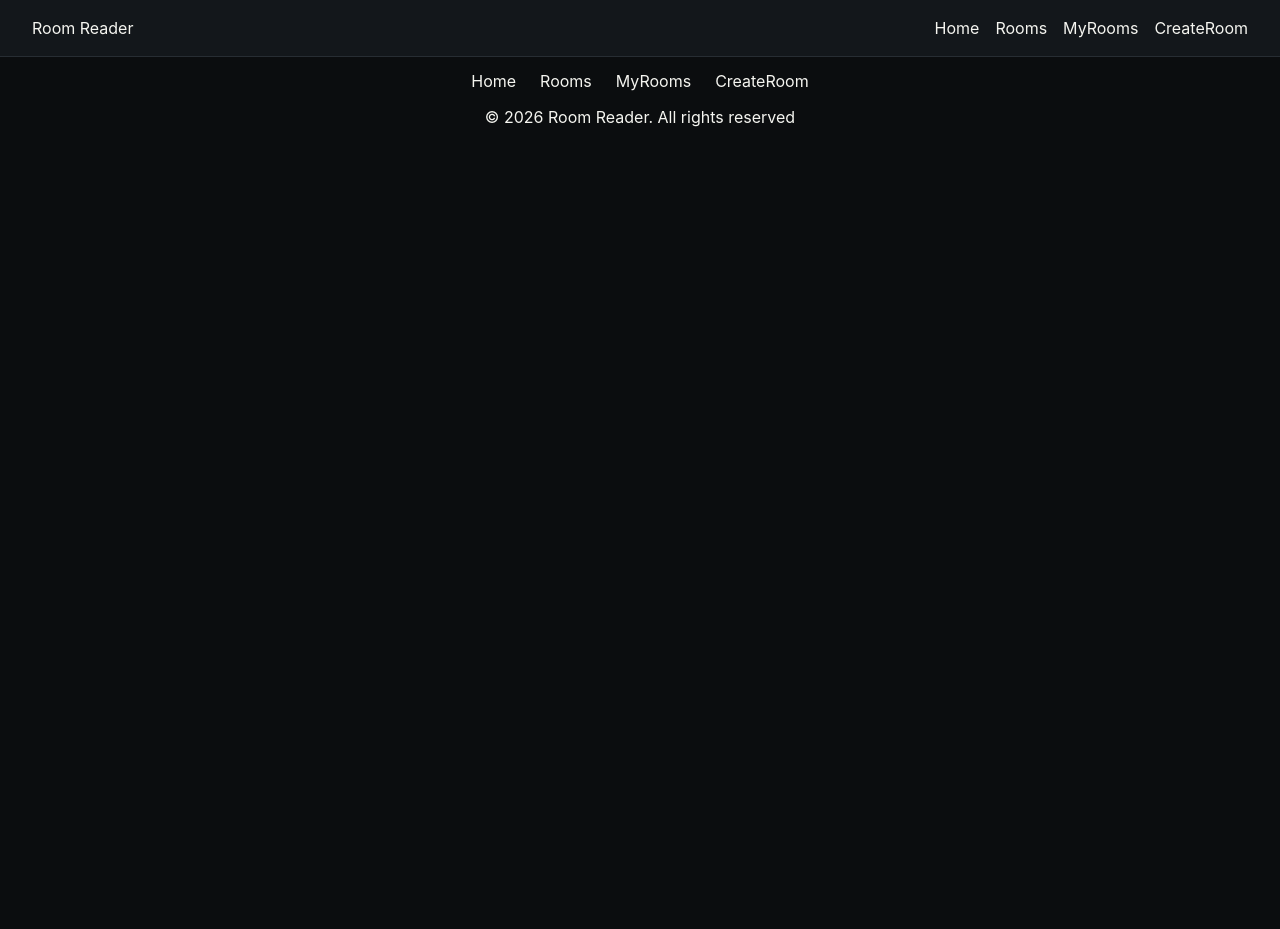
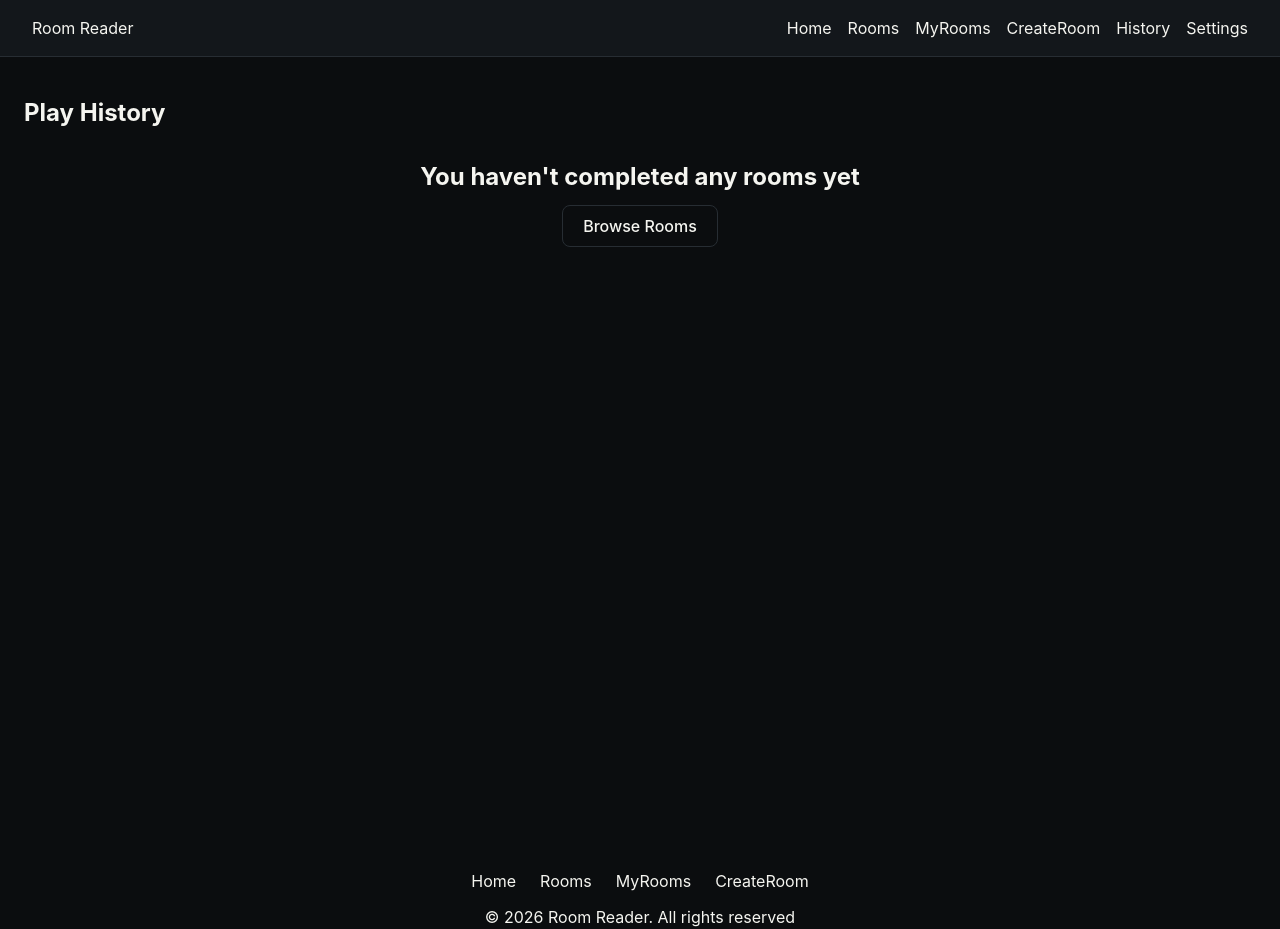
Before and after one commit to gouravasija16/room-reader, a React (Vite) app: page /history in a window 1280 px wide. Before the commit the page ends 800 px from the top, so only its background shows below. Built offline with nearby package versions, Linux system fonts and the light colour scheme.

Commit message:
added history and settings page

```diff
--- a/src/App.jsx
+++ b/src/App.jsx
@@ -12,7 +12,8 @@ import RoomEditor from "./components/pages/RoomEditor.jsx"
 import RoomSettingsOverview from "./components/pages/RoomSettingsOverview.jsx"
 import PuzzleEditor from "./components/pages/PuzzleEditor.jsx"
 import Preview from "./components/pages/Preview.jsx"
-
+import Settings from "./components/settings/Settings.jsx"
+import History from "./components/history/History.jsx"
 function App() {
   return (
     <div className="bg-background text-text">
@@ -30,8 +31,9 @@ function App() {
         <Route index element={<RoomSettingsOverview />} />
         <Route path="puzzles/:puzzleId" element={<PuzzleEditor/>} />
         <Route path="preview" element={<Preview/>} />
-        <Route/>
         </Route>
+        <Route path="/history" element={<History/>}/>
+        <Route path="/settings" element={<Settings />}/>
       </Routes>
       </div>
       <Footer/>
--- /dev/null
+++ b/src/components/history/History.jsx
@@ -0,0 +1,33 @@
+import { Link } from "react-router-dom"
+import { sampleRooms } from "../../data/sampleRooms"
+import useLocalStorage from "../shared/useLocalStorage"
+import formatTime from "../../utils/formatTime"
+export default function History(){
+    const [myRooms]=useLocalStorage('my-rooms',[])
+    const allRooms=[...sampleRooms,...myRooms]
+    const playedRooms= allRooms.map(room=>({
+        ...room,
+        bestTime:JSON.parse(localStorage.getItem(`best-time-${room.id}`)|| 'null')
+    }))
+    .filter(room=>room.bestTime !==null)
+    return(
+        <section className="min-h-screen px-6 py-10">
+        <h2 className="text-2xl text-text font-bold mb-5">Play History</h2>
+        {playedRooms.length ? (
+            <div className="flex flex-col gap-4">
+                {playedRooms.map(room => (
+                    <div key={room.id} className= "flex flex-col gap-4 bg-elevated border border-border rounded-lg px-6 py-5 ">
+                    <h2 className="text-xl font-semibold text-text capitalize">{room.title}</h2>
+                    <p className="text-sm text-muted mt-1">Best time : {formatTime(room.bestTime)}</p>
+                    </div>
+                ))}
+            </div>
+        ) : (
+            <div className="flex flex-col gap-3 justify-center items-center my-auto py-3">
+                <h2 className="text-2xl text-text font-bold">You haven't completed any rooms yet</h2>
+                <Link to="/rooms" className="border border-border text-text px-5 py-2 rounded-lg font-medium hover:border-accent transition"> Browse Rooms</Link>
+            </div>
+        )}
+         </section>
+        )
+}
--- a/src/components/layout/Navbar.jsx
+++ b/src/components/layout/Navbar.jsx
@@ -8,6 +8,8 @@ export default function Navbar(){
               <Link to="/rooms" className="hover:text-accent">Rooms</Link>
               <Link to="/myrooms" className="hover:text-accent">MyRooms</Link>
               <Link to="/create" className="hover:text-accent">CreateRoom</Link>
+              <Link to="/history" className="hover:text-accent">History</Link>
+              <Link to="/settings" className="hover:text-accent">Settings</Link>
             </div>
         </nav>
     )
--- a/src/components/pages/Gameplay.jsx
+++ b/src/components/pages/Gameplay.jsx
@@ -3,10 +3,13 @@ import { sampleRooms } from "../../data/sampleRooms"
 import { useEffect, useState } from "react"
 import Button from "../shared/Button"
 import useTimer from "../shared/useTimer"
+import useLocalStorage from "../shared/useLocalStorage"
 export default function Gameplay() {
   const navigate = useNavigate()
   const { roomId } = useParams()
-  const room = sampleRooms.find((sampleRoom) => sampleRoom.id === roomId)
+  const [myRooms]=useLocalStorage('my-rooms',[])
+  const allRooms=[...sampleRooms,...myRooms]
+  const room = allRooms.find(r => r.id === roomId)
   const [currentIndex, setCurrentIndex] = useState(0)
   const [answer, setAnswer] = useState("")
   const [feedback, setfeedback] = useState("")
--- a/src/components/pages/MyRooms.jsx
+++ b/src/components/pages/MyRooms.jsx
@@ -19,7 +19,7 @@ export default function MyRooms(){
             {myRooms.length === 0 ?
                 <>
                     <div className="flex flex-col gap-3 justify-center items-center my-auto py-3 ">
-                        <p className="text-2xl text-text font-bold">No rooms yet- Create your first rooms</p>
+                        <p className="text-2xl text-text font-bold">No rooms yet — Create your first rooms</p>
                         <Link to="/create" className="text-lg border border-border rounded-2xl  text-accent inline-block w-48 mx-auto text-center ">Create your Room</Link>
                     </div>
                 </>
--- a/src/components/pages/RoomDetails.jsx
+++ b/src/components/pages/RoomDetails.jsx
@@ -1,11 +1,15 @@
-import { Link, useParams } from "react-router-dom"
+import { useParams,useNavigate } from "react-router-dom"
 import { sampleRooms } from "../../data/sampleRooms"
 import DifficultyBadge from "../shared/DifficultyBadge"
 import useLocalStorage from "../shared/useLocalStorage"
 import formatTime from "../../utils/formatTime"
+import Button from "../shared/Button"
 export default function RoomDetails() {
+    const navigate=useNavigate()
     const { roomId } = useParams()
-    const room = sampleRooms.find((sampleRoom) => sampleRoom.id === roomId)
+    const [myRooms]=useLocalStorage('my-rooms',[])
+    const allRooms=[...sampleRooms,...myRooms]
+    const room = allRooms.find(r =>r.id === roomId)
     const [bestTime] = useLocalStorage(`best-time-${roomId}`, null)
     return (
         <>
@@ -18,9 +22,9 @@ export default function RoomDetails() {
                     {bestTime ?
                         <p className="text-lg text-accent font-bold px-0  m-0 text-left "><span className="text-muted text-sm px-2">Your best Time:</span>{formatTime(bestTime)}</p>
                         : <p className="text-sm text-muted">Not attempted yet</p>}
-                    <Link to={`/rooms/${room.id}/play`} className="px-6 py-3 text-elevated  bg-accent rounded-lg font-medium transition border border-accent w-auto hover:text-accent text-center" >
+                    <Button onClick={()=>navigate(`/rooms/${room.id}/play`)} variant="primary" >
                         Start Room
-                    </Link>
+                    </Button>
                 </div>
             ) : (
                 <h2 className="text-text text-2xl font-bold px-6 py-4">Room not found</h2>
--- a/src/components/pages/Rooms.jsx
+++ b/src/components/pages/Rooms.jsx
@@ -1,16 +1,17 @@
 import { sampleRooms } from "../../data/sampleRooms"
 import RoomGrid from "../shared/RoomGrid"
 import { useSearchParams } from "react-router-dom"
+import useLocalStorage from "../shared/useLocalStorage"
 export default function Rooms() {
     const [searchParams, setSearchParams] = useSearchParams()
     const typeFilter = searchParams.get("search") || ""
     const difficultyFilter = searchParams.get("difficulty") || "All"
-
+    const [myRooms]=useLocalStorage('my-rooms',[])
+    const allRooms=[...sampleRooms,...myRooms]
     const handleRoomSearch = (event) => {
         const value = event.target.value
         setSearchParams((prev) => {
             const next = new URLSearchParams(prev)
-
             if (value) {
                 next.set("search", value)
             } else {
@@ -61,7 +62,7 @@ export default function Rooms() {
             </select>
         </div>
             <RoomGrid
-                rooms={sampleRooms.filter((room) =>
+                rooms={allRooms.filter((room) =>
                     room.title.toLowerCase().includes(typeFilter.toLowerCase()) &&
                     (difficultyFilter === "All" || room.difficulty === difficultyFilter)
                 )}
--- /dev/null
+++ b/src/components/settings/Settings.jsx
@@ -0,0 +1,9 @@
+export default function Settings(){
+    return(
+        <div className="flex flex-col gap-4 p-6">
+             <h2 className="text-2xl text-text font-bold">Settings</h2>
+             <p className="text-lg text-muted tracking-wide">More settings coming soon.</p>
+        </div>
+
+    )
+}
```
